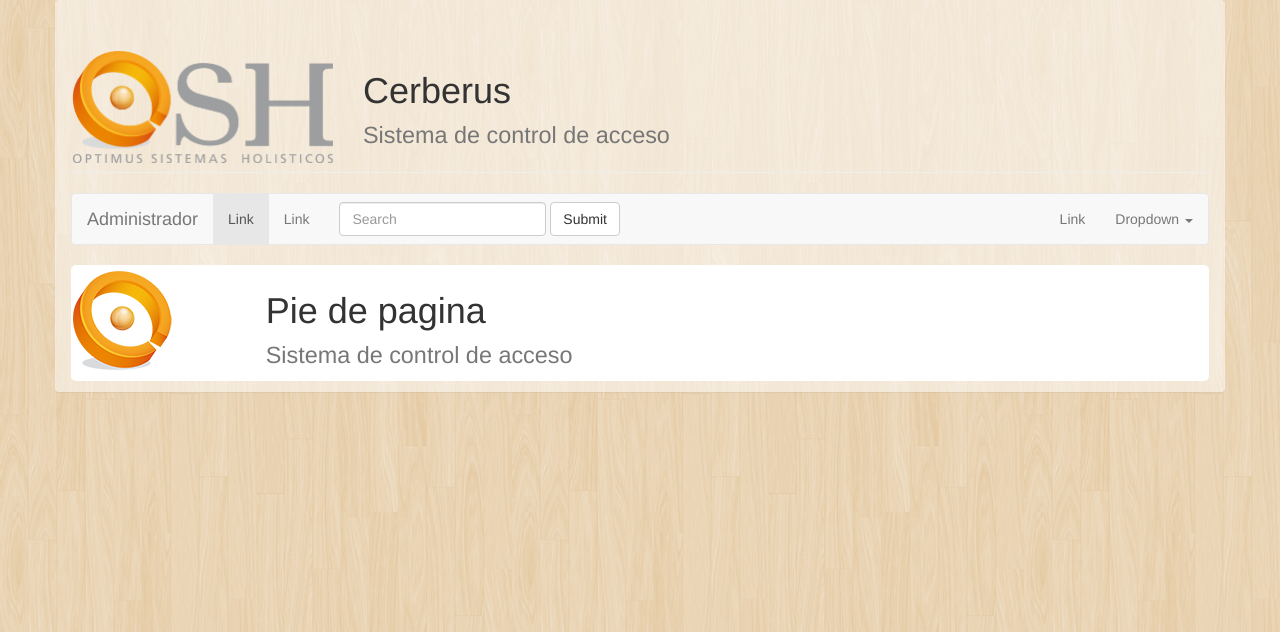
After one commit to zeusbart/Titsm, a PHP site: page /Contenido_Administrador/Administrador.php in a window 1280 px wide. The commit adds this page. Shown: the top 632 px of the page. Run offline with PHP 8.4, Linux system fonts and the light colour scheme.

Commit message:
componiendo contenido y variables de conexion

```diff
--- /dev/null
+++ b/Contenido_Administrador/Administrador.php
@@ -0,0 +1,99 @@
+<!DOCTYPE html>
+<html lang="es">
+	<head>
+		<meta charset="utf-8">
+		<!-- <meta http-equiv="X-UA-Compatible" content="IE=edge"> -->
+		<meta name="viewport" content="width=device-width, initial-scale=1">
+		<title>Administrador</title>
+                <!--contenido css-->
+                <link rel="stylesheet" href="../css/contenido.css"/>
+		<!-- Bootstrap CSS -->
+                <link href="../bootstrap_css/bootstrap.min.css" rel="stylesheet">
+	</head>
+	<body>
+
+			<div class="container">
+			<!--Encabezado -->
+				<div class="page-header">
+				<div class="row">
+				<div class=" col-md-3">
+					<img src="../img/logo_OSH.png" height="451" width="300" class="img-responsive" alt="Image">
+				</div>
+					<div class="col-md-6">
+					<h1>Cerberus	<br>	<small>Sistema de control de acceso</small></h1>
+
+					</div>
+				</div>
+				</div><!--Fin Encabezado-->
+
+					<!--Barra de navegacion-->
+				<nav class="navbar navbar-default" role="navigation">
+					<!-- Brand and toggle get grouped for better mobile display -->
+					<div class="navbar-header">
+						<button type="button" class="navbar-toggle" data-toggle="collapse" data-target=".navbar-ex1-collapse">
+							<span class="sr-only">Toggle navigation</span>
+							<span class="icon-bar"></span>
+							<span class="icon-bar"></span>
+							<span class="icon-bar"></span>
+						</button>
+						<a class="navbar-brand" href="#">Administrador</a>
+					</div>
+
+					<!-- Collect the nav links, forms, and other content for toggling -->
+					<div class="collapse navbar-collapse navbar-ex1-collapse">
+						<ul class="nav navbar-nav">
+							<li class="active"><a href="#">Link</a></li>
+							<li><a href="#">Link</a></li>
+						</ul>
+						<form class="navbar-form navbar-left" role="search">
+							<div class="form-group">
+								<input type="text" class="form-control" placeholder="Search">
+							</div>
+							<button type="submit" class="btn btn-default">Submit</button>
+						</form>
+						<ul class="nav navbar-nav navbar-right">
+							<li><a href="#">Link</a></li>
+							<li class="dropdown">
+								<a href="#" class="dropdown-toggle" data-toggle="dropdown">Dropdown <b class="caret"></b></a>
+								<ul class="dropdown-menu">
+									<li><a href="#">Action</a></li>
+									<li><a href="#">Another action</a></li>
+									<li><a href="#">Something else here</a></li>
+									<li><a href="#">Separated link</a></li>
+								</ul>
+							</li>
+						</ul>
+					</div><!-- /.navbar-collapse -->
+				</nav><!-- Fin Barra de navegación-->
+
+			<div class="contenido"><!--Inicio Contenido-->
+
+			</div><!--Fin Contenido-->
+
+			<div class="footer">	<!--Inicio pie de pagina-->
+			<div class="row">
+				<div class=" col-md-2">
+					<img src="../img/OSH-LOGO-FONDO-TRANSPAR-RUEDA.png" class="img-responsive" alt="Responsive image">
+				</div>
+					<div class="col-md-6">
+					<p><h1>Pie de pagina	<br>	<small>Sistema de control de acceso</small></h1></p>
+
+					</div>
+				</div>
+
+			</div><!--Fin pie de pagina-->
+
+
+
+</div>
+
+
+
+
+
+		<!-- jQuery -->
+                <script src="../js/jquery-1.10.2.js"></script>
+		<!-- Bootstrap JavaScript -->
+                <script src="../bootstrap_js/bootstrap.min.js"></script>
+	</body>
+</html>
--- a/css/contenido.css
+++ b/css/contenido.css
@@ -1,7 +1,6 @@
  body {
         background-color: #e38d13;
         background-image: url(../img/fondo_madera.png);
-
     }
      .container {
      	padding: 10px;
@@ -11,10 +10,6 @@
     border-radius: 4px;
     -webkit-box-shadow: 0 1px 1px rgba(0, 0, 0, .05);
     box-shadow: 0 1px 1px rgba(0, 0, 0, .05);
-
-
-
-
     }
 
     #logo{
@@ -26,3 +21,9 @@
 		right: 0;
 		float: right;*/
     }
+   .footer{
+        padding-top: 6px;
+        background-color: #FFFFFF;
+        border-radius: 5px;
+
+    }
--- a/index.php
+++ b/index.php
@@ -30,7 +30,7 @@
                                         <input class="form-control" placeholder="Password" id="password" required name="password" type="password">
                                        <br>
                                         <?php
-                                        include_once './Conexion.php';
+                                        include_once './Variables_Conexion.php';
                                             $bd =new ezSQL_mysql($bdusuario, $bdpass, $bdnombre, $bdhost);
                                             $username=$_POST[username];
                                             $password=$_POST[password];
```
Also changed, not shown: Contenido_Seguridad/Seguridad.php (renamed from contenido/Administrador.php, +33 -17 lines), Variables_Conexion.php (added, +9 -0 lines), ejemplo_contenedor.html (added, +99 -0 lines), prueba_Conexion.php (+25 -11 lines), img/OSH-LOGO-FONDO-TRANSPAR-RUEDA.png.
